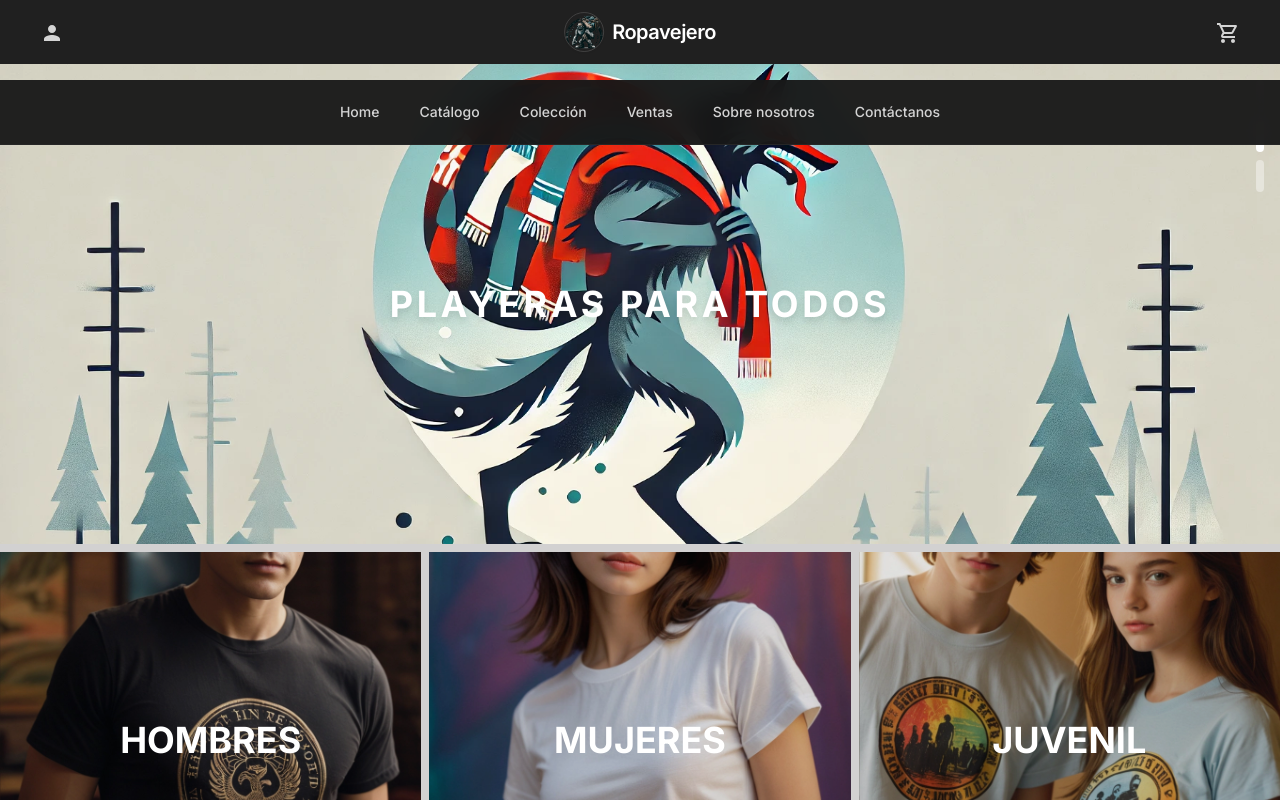
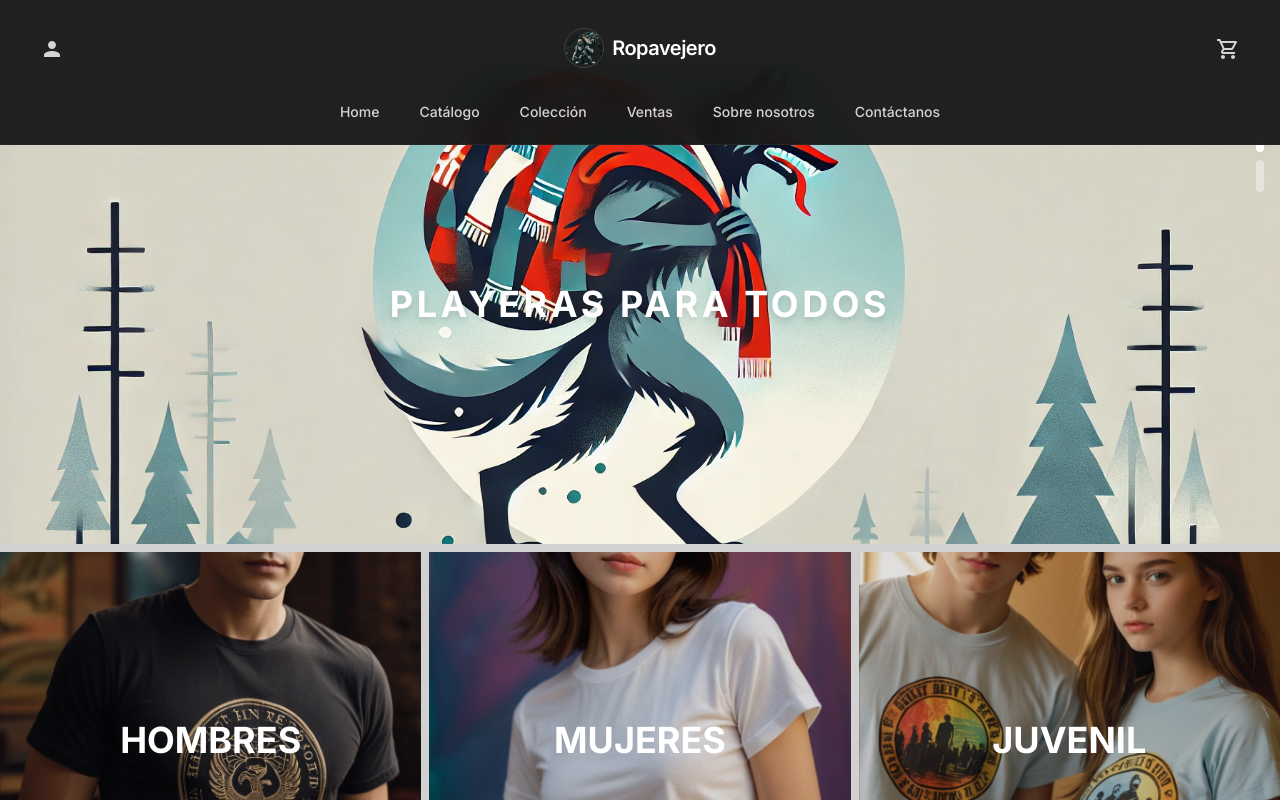
Before and after one commit to sebasdex/ropavejero-next, a Next.js app: page / in a window 1280 px wide. Shown: the top 800 px of the page. Built offline with nearby package versions, Linux system fonts and the light colour scheme.

Commit message:
feat: Add padding to Menubar component for improved layout

```diff
--- a/src/components/Menubar.tsx
+++ b/src/components/Menubar.tsx
@@ -46,7 +46,7 @@ function Menubar() {
   };
 
   return (
-    <nav className="fixed top-0 left-0 right-0 z-50 w-full bg-neutral-900/95 backdrop-blur-sm">
+    <nav className="fixed top-0 left-0 right-0 z-50 w-full bg-neutral-900/95 backdrop-blur-sm pt-4">
       <div className="max-w-7xl mx-auto px-4 sm:px-6 lg:px-8 h-14 sm:h-16 flex items-center justify-between relative">
         {/* Botón usuario */}
         <button
```
